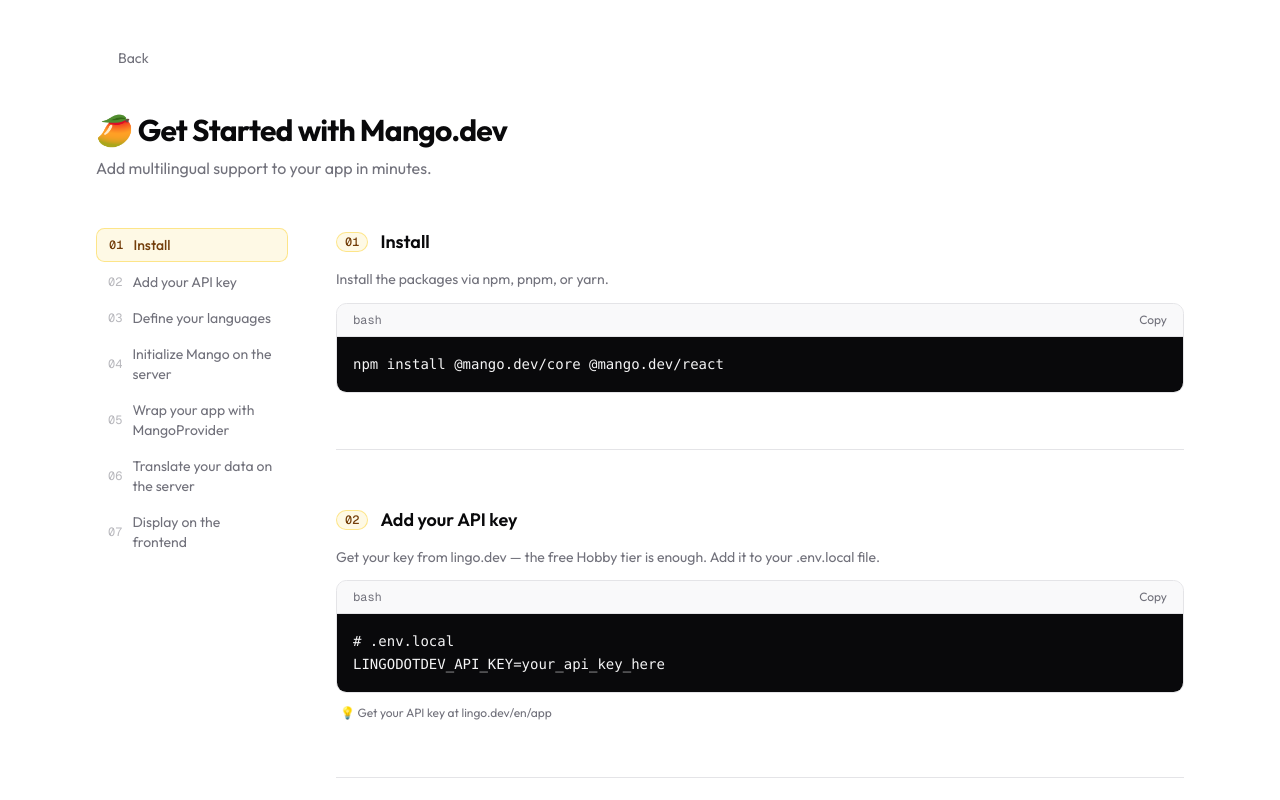
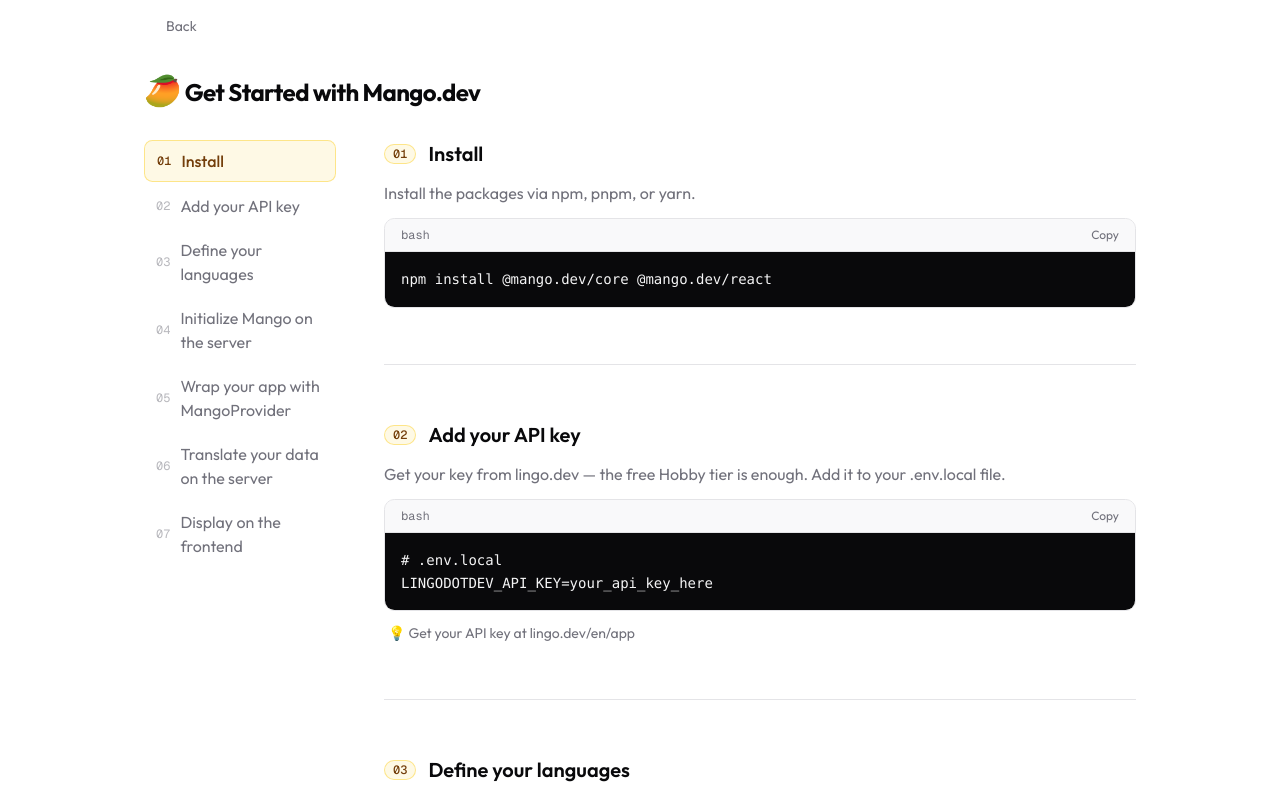
Before and after one commit to manjhss/mango.dev, a Next.js app in the folder apps/demo/: page /en/get-started in a window 1280 px wide. Shown: the top 800 px of the page. Built offline with nearby package versions, Linux system fonts and the light colour scheme; some icons are missing; what @mango.dev/react would draw is missing.

Commit message:
Add back button to BlogExample and improve header styling

```diff
--- a/apps/demo/app/[locale]/get-started/page.tsx
+++ b/apps/demo/app/[locale]/get-started/page.tsx
@@ -7,6 +7,7 @@
 import { cn } from "@/lib/utils";
 import { HugeiconsIcon } from "@hugeicons/react";
 import { ArrowLeft01Icon } from "@hugeicons/core-free-icons";
+import Link from "next/link";
 
 // ─── Step data ────────────────────────────────────────────────────────────────
 
@@ -24,7 +25,8 @@
     id: "api-key",
     number: "02",
     title: "Add your API key",
-    description: "Get your key from lingo.dev — the free Hobby tier is enough. Add it to your .env.local file.",
+    description:
+      "Get your key from lingo.dev — the free Hobby tier is enough. Add it to your .env.local file.",
     code: `# .env.local\nLINGODOTDEV_API_KEY=your_api_key_here`,
     lang: "bash",
     note: "Get your API key at lingo.dev/en/app",
@@ -33,7 +35,8 @@
     id: "langs",
     number: "03",
     title: "Define your languages",
-    description: "Define LANGS once as a const. It flows to both backend and frontend — no repetition.",
+    description:
+      "Define LANGS once as a const. It flows to both backend and frontend — no repetition.",
     code: `// lib/constants.ts\nexport const LANGS = ["en", "hi", "fr"] as const\nexport type Lang = typeof LANGS[number] // "en" | "hi" | "fr"`,
     lang: "ts",
     note: null,
@@ -42,7 +45,8 @@
     id: "init",
     number: "04",
     title: "Initialize Mango on the server",
-    description: "Create the Mango instance in a server-only file. The API key never leaves the server.",
+    description:
+      "Create the Mango instance in a server-only file. The API key never leaves the server.",
     code: `// lib/mango.ts\nimport { Mango } from "@mango.dev/core"\nimport { LANGS } from "./constants"\n\nexport const mg = new Mango({\n  api_key: process.env.LINGODOTDEV_API_KEY!,\n  langs: [...LANGS],\n  sourceLang: "en",\n})`,
     lang: "ts",
     note: null,
@@ -51,7 +55,8 @@
     id: "provider",
     number: "05",
     title: "Wrap your app with MangoProvider",
-    description: "MangoProvider only needs langs — no API key. Completely safe for the frontend.",
+    description:
+      "MangoProvider only needs langs — no API key. Completely safe for the frontend.",
     code: `// app/layout.tsx\nimport { MangoProvider } from "@mango.dev/react"\nimport { LANGS } from "@/lib/constants"\n\nexport default function RootLayout({ children }) {\n  return (\n    <MangoProvider langs={[...LANGS]} defaultLang="en">\n      <html><body>{children}</body></html>\n    </MangoProvider>\n  )\n}`,
     lang: "tsx",
     note: null,
@@ -60,7 +65,8 @@
     id: "translate",
     number: "06",
     title: "Translate your data on the server",
-    description: "Pass any object to mg.translate(). Mango traverses it recursively, translates every string field, and returns the same shape with multilingual maps.",
+    description:
+      "Pass any object to mg.translate(). Mango traverses it recursively, translates every string field, and returns the same shape with multilingual maps.",
     code: `// app/api/posts/route.ts\nimport { mg } from "@/lib/mango"\n\nexport async function GET() {\n  const res = await fetch("https://your-api.com/posts")\n  const posts = await res.json()\n\n  const { posts: translated } = await mg.translate(\n    { posts },\n    { exclude: ["posts[].id", "posts[].userId"] }\n  )\n\n  return NextResponse.json({ data: translated })\n}\n\n// output shape:\n// {\n//   id: 1,           <- excluded, original\n//   title: {\n//     en: "Hello",\n//     hi: "\\u0928\\u092e\\u0938\\u094d\\u0924\\u0947",\n//     fr: "Bonjour"\n//   }\n// }`,
     lang: "ts",
     note: "Wrap arrays in a named object before passing — gives proper TypeScript autocomplete on exclude paths.",
@@ -69,7 +75,8 @@
     id: "display",
     number: "07",
     title: "Display on the frontend",
-    description: "useMango() gives you lang, setLang, and t(). t() resolves field[currentLang] with sourceLang as fallback.",
+    description:
+      "useMango() gives you lang, setLang, and t(). t() resolves field[currentLang] with sourceLang as fallback.",
     code: `// components/PostList.tsx\n"use client"\nimport { useMango } from "@mango.dev/react"\n\nexport function PostList({ posts }) {\n  const { t, setLang } = useMango()\n\n  return (\n    <>\n      <button onClick={() => setLang("en")}>EN</button>\n      <button onClick={() => setLang("hi")}>HI</button>\n      <button onClick={() => setLang("fr")}>FR</button>\n\n      {posts.map(post => (\n        <div key={post.id}>\n          <h2>{t(post.title)}</h2>\n          <p>{t(post.body)}</p>\n        </div>\n      ))}\n    </>\n  )\n}`,
     lang: "tsx",
     note: null,
@@ -78,7 +85,12 @@
 
 // ─── CodeBlock ────────────────────────────────────────────────────────────────
 
-function CodeBlock({ code, lang, copyLabel, copiedLabel }: {
+function CodeBlock({
+  code,
+  lang,
+  copyLabel,
+  copiedLabel,
+}: {
   code: string;
   lang: string;
   copyLabel: string;
@@ -127,7 +139,7 @@
           }
         }
       },
-      { rootMargin: "-30% 0px -60% 0px", threshold: 0 }
+      { rootMargin: "-30% 0px -60% 0px", threshold: 0 },
     );
     STEPS.forEach(({ id }) => {
       const el = stepRefs.current[id];
@@ -137,15 +149,16 @@
   }, []);
 
   function scrollToStep(id: string) {
-    stepRefs.current[id]?.scrollIntoView({ behavior: "smooth", block: "start" });
+    stepRefs.current[id]?.scrollIntoView({
+      behavior: "smooth",
+      block: "start",
+    });
   }
 
   return (
-    <div className="min-h-screen bg-background">
-      <div className="mx-auto max-w-6xl px-4 py-12 lg:px-8">
-
+    <main className="min-h-screen mx-auto w-full max-w-5xl min-w-0 flex flex-col gap-8 p-4">
       {/* Top bar — back button */}
-        <div className="mb-10">
+      <div>
         <button
           onClick={() => router.back()}
           className="inline-flex items-center gap-1.5 text-sm text-muted-foreground hover:text-foreground transition-colors"
@@ -156,13 +169,11 @@
       </div>
 
       {/* Header */}
-        <div className="mb-12">
-          <h1 className="text-3xl font-bold tracking-tight">🥭 Get Started with Mango.dev</h1>
-          <p className="mt-2 text-muted-foreground text-base">Add multilingual support to your app in minutes.</p>
-        </div>
+      <h1 className="text-2xl font-bold tracking-tight">
+        <span className="text-3xl">🥭</span> Get Started with Mango.dev
+      </h1>
 
       <div className="flex gap-12">
-
         {/* Sidebar */}
         <aside className="hidden lg:block w-48 shrink-0">
           <div className="sticky top-16 space-y-1">
@@ -171,16 +182,20 @@
                 key={step.id}
                 onClick={() => scrollToStep(step.id)}
                 className={cn(
-                    "w-full text-left flex items-center gap-2.5 rounded-md px-3 py-1.5 text-sm transition-colors",
+                  "w-full text-left flex items-center gap-2.5 rounded-md px-3 py-2 text-base transition-colors",
                   activeStep === step.id
                     ? "text-mango-primary-foreground font-medium bg-mango-primary/10 border border-mango-ring/40"
-                      : "text-muted-foreground hover:text-foreground hover:bg-mango-primary/10"
+                    : "text-muted-foreground hover:text-foreground hover:bg-mango-primary/10",
                 )}
               >
-                  <span className={cn(
+                <span
+                  className={cn(
                     "text-xs font-mono tabular-nums",
-                    activeStep === step.id ? "text-mango-primary-foreground" : "text-muted-foreground/50"
-                  )}>
+                    activeStep === step.id
+                      ? "text-mango-primary-foreground"
+                      : "text-muted-foreground/50",
+                  )}
+                >
                   {step.number}
                 </span>
                 {step.title}
@@ -195,7 +210,9 @@
             <section
               key={step.id}
               id={step.id}
-                ref={(el) => { stepRefs.current[step.id] = el; }}
+              ref={(el) => {
+                stepRefs.current[step.id] = el;
+              }}
               className="scroll-mt-16 pb-14"
             >
               <div className="flex items-center gap-3 mb-3">
@@ -205,10 +222,12 @@
                 >
                   {step.number}
                 </Badge>
-                  <h2 className="text-lg font-semibold">{step.title}</h2>
+                <h2 className="text-xl font-semibold">{step.title}</h2>
               </div>
 
-                <p className="text-muted-foreground text-sm leading-relaxed">{step.description}</p>
+              <p className="text-muted-foreground text-base leading-relaxed">
+                {step.description}
+              </p>
 
               <CodeBlock
                 code={step.code}
@@ -218,7 +237,7 @@
               />
 
               {step.note && (
-                  <p className="mt-3 text-xs text-muted-foreground pl-1">
+                <p className="mt-3 text-sm text-muted-foreground pl-1">
                   💡 {step.note}
                 </p>
               )}
@@ -227,31 +246,27 @@
             </section>
           ))}
 
-            {/* CTA */}
-            <div className="pt-4 pb-12">
-              <Separator className="mb-10" />
-              <p className="text-base font-medium mb-6">{"That's it. Your app is now fully multilingual."}</p>
-              <div className="flex gap-3 flex-wrap">
-                <a
-                  href="https://github.com/manjhss/mango.dev"
+          {/* Footer */}
+          <footer className="text-center text-xs text-muted-foreground pt-8">
+            Built by{" "}
+            <Link
+              href="https://x.com/manjhss"
               target="_blank"
-                  rel="noopener noreferrer"
-                  className="inline-flex items-center gap-2 rounded-md border border-border px-4 py-2 text-sm font-medium hover:bg-muted transition-colors"
+              className="font-medium underline underline-offset-3"
             >
-                  View on GitHub
-                </a>
-                <a
-                  href="/en/blogs"
-                  className="inline-flex items-center gap-2 rounded-md bg-mango-primary hover:bg-mango-primary/90 text-mango-primary-foreground px-4 py-2 text-sm font-medium transition-colors"
+              manjhss
+            </Link>{" "}
+            for Multilingual Hackathon #2 by{" "}
+            <Link
+              href="https://lingo.dev"
+              target="_blank"
+              className="font-medium underline underline-offset-3"
             >
-                  See Demo
-                </a>
-              </div>
-            </div>
-
+              Lingo.dev
+            </Link>
+          </footer>
         </main>
       </div>
-      </div>
-    </div>
+    </main>
   );
 }
--- a/apps/demo/components/blog-example.tsx
+++ b/apps/demo/components/blog-example.tsx
@@ -35,6 +35,7 @@
 import {
   MoreVerticalCircle01Icon,
   BookmarkAdd02Icon,
+  ArrowLeft01Icon,
 } from "@hugeicons/core-free-icons";
 import Link from "next/link";
 import { useTranslations } from "next-intl";
@@ -43,6 +44,7 @@
 import { Skeleton } from "./ui/skeleton";
 import { useZMango } from "@/store/mango";
 import { Toolbar } from "./toolbar";
+import { useRouter } from "next/navigation";
 
 export function BlogExample({
   posts,
@@ -51,17 +53,27 @@
   posts: TranslatedPost[];
   loading: boolean;
 }) {
+  const router = useRouter();
+
   const { isActive } = useZMango();
   const t = useTranslations("playground");
 
   const postsToShow = isActive ? posts : POSTS;
 
   return (
-    <main className="min-h-screen mx-auto w-full max-w-5xl min-w-0 flex flex-col justify-between gap-12 p-4">
+    <main className="min-h-screen mx-auto w-full max-w-5xl min-w-0 flex flex-col gap-8 p-4">
+      <button
+        onClick={() => router.back()}
+        className="inline-flex items-center gap-1.5 text-sm text-muted-foreground hover:text-foreground transition-colors"
+      >
+        <HugeiconsIcon icon={ArrowLeft01Icon} size={16} strokeWidth={2} />
+        Back
+      </button>
+
       <header className="flex flex-col gap-4 sm:flex-row items-start justify-between border-b border-dashed pb-4">
         <div>
-          <h1 className="text-xl font-medium">
-            <span className="text-2xl">🥭</span> {t("header.title")}
+          <h1 className="text-2xl font-bold tracking-tight">
+            <span className="text-3xl">🥭</span> {t("header.title")}
           </h1>
           <p className="text-muted-foreground pt-1">
             {t("header.description")}
@@ -76,7 +88,7 @@
         ))}
       </ExampleWrapper>
 
-      <footer className="text-center text-xs text-muted-foreground border-t border-dashed pt-4">
+      <footer className="text-center text-xs text-muted-foreground">
         {t("footer.builtBy")}{" "}
         <Link
           href="https://x.com/manjhss"
```
Lines whose indentation alone changed are shown as unchanged.
